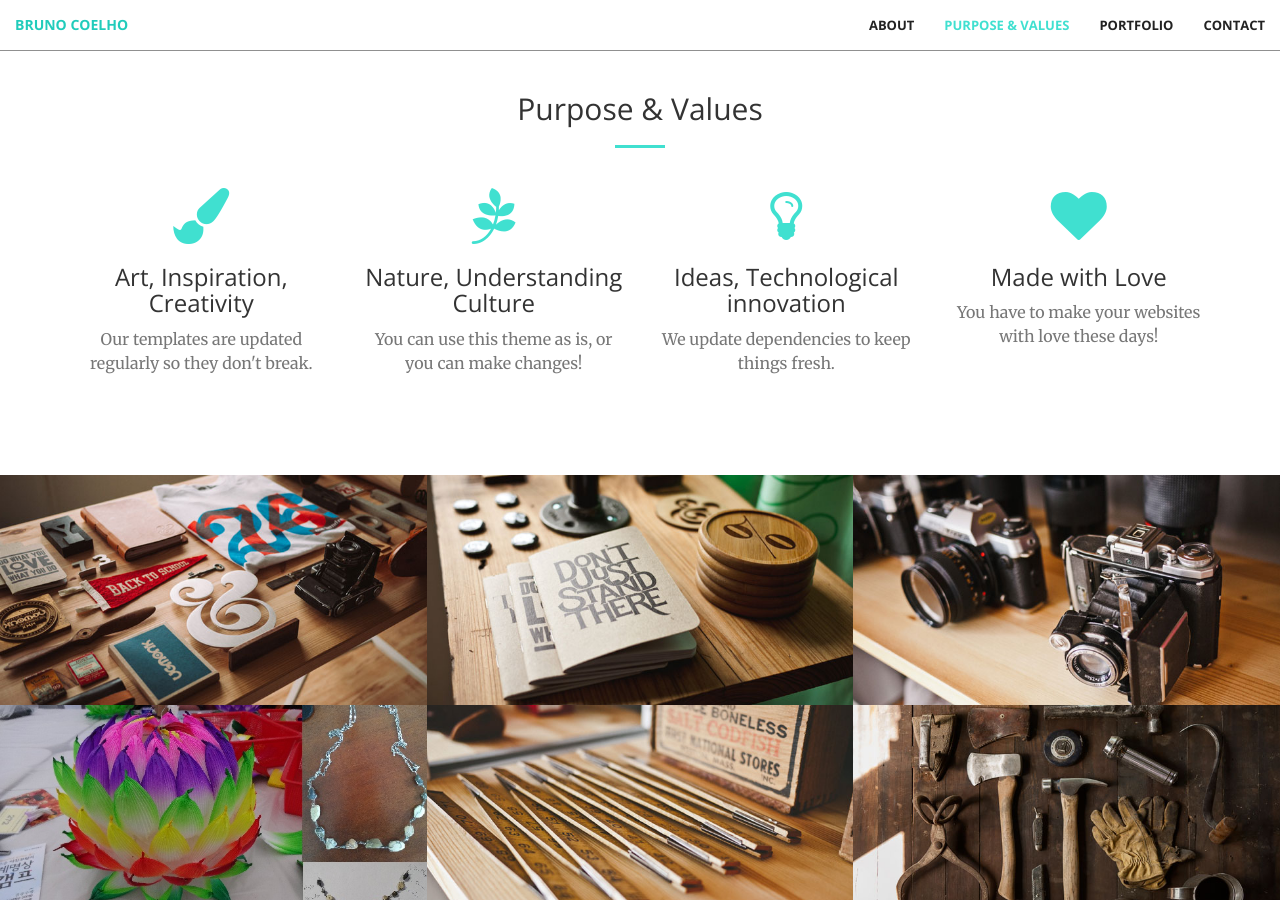
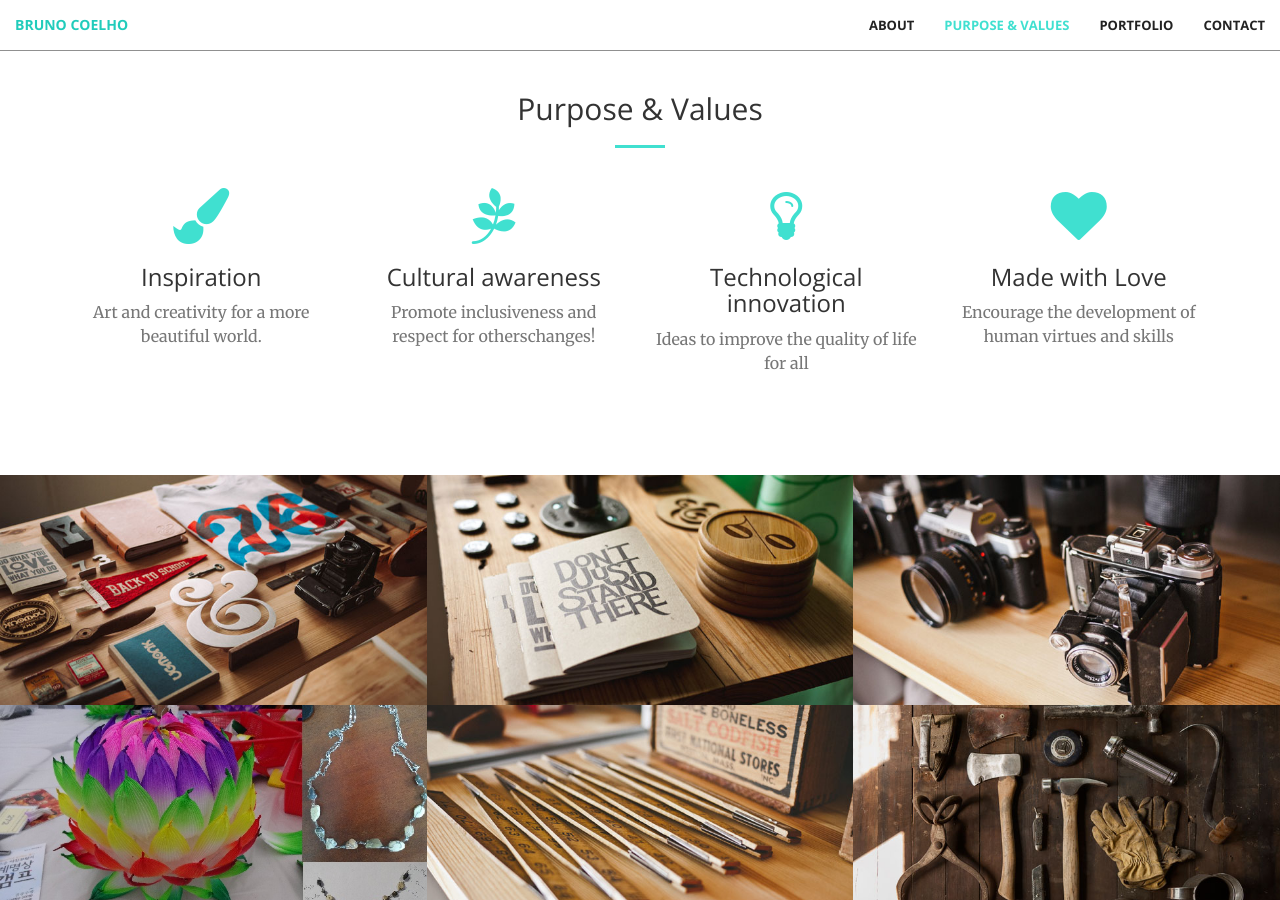
Before and after one commit to brunonaz/artbrunocoelho, a Jekyll site: the page built from index.html, in a window 1280 px wide and 900 px high, scrolled down 1326 px. Built offline with Jekyll 4.4.1, drawn with Linux system fonts in a browser that asks for light colours.

Commit message:
up texto

```diff
--- a/_includes/services.html
+++ b/_includes/services.html
@@ -12,29 +12,29 @@
             <div class="col-lg-3 col-md-6 text-center">
                 <div class="service-box">
                     <i class="fa fa-4x fa-paint-brush wow bounceIn text-primary"></i>
-                    <h3>Art, Inspiration, Creativity</h3>
-                    <p class="text-muted">Our templates are updated regularly so they don't break.</p>
+                    <h3>Inspiration</h3>
+                    <p class="text-muted">Art and creativity for a more beautiful world.</p>
                 </div>
             </div>
             <div class="col-lg-3 col-md-6 text-center">
                 <div class="service-box">
                     <i class="fa fa-4x fa-pagelines wow bounceIn text-primary" data-wow-delay=".1s"></i>
-                    <h3>Nature, Understanding Culture </h3>
-                    <p class="text-muted">You can use this theme as is, or you can make changes!</p>
+                    <h3>Cultural awareness</h3>
+                    <p class="text-muted">Promote inclusiveness and respect for otherschanges!</p>
                 </div>
             </div>
             <div class="col-lg-3 col-md-6 text-center">
                 <div class="service-box">
                     <i class="fa fa-4x fa-lightbulb-o wow bounceIn text-primary" data-wow-delay=".2s"></i>
-                    <h3>Ideas, Technological innovation</h3>
-                    <p class="text-muted">We update dependencies to keep things fresh.</p>
+                    <h3>Technological innovation</h3>
+                    <p class="text-muted">Ideas to improve the quality of life for all</p>
                 </div>
             </div>
             <div class="col-lg-3 col-md-6 text-center">
                 <div class="service-box">
                     <i class="fa fa-4x fa-heart wow bounceIn text-primary" data-wow-delay=".3s"></i>
                     <h3>Made with Love</h3>
-                    <p class="text-muted">You have to make your websites with love these days!</p>
+                    <p class="text-muted">Encourage the development of human virtues and skills</p>
                 </div>
             </div>
         </div>
```
